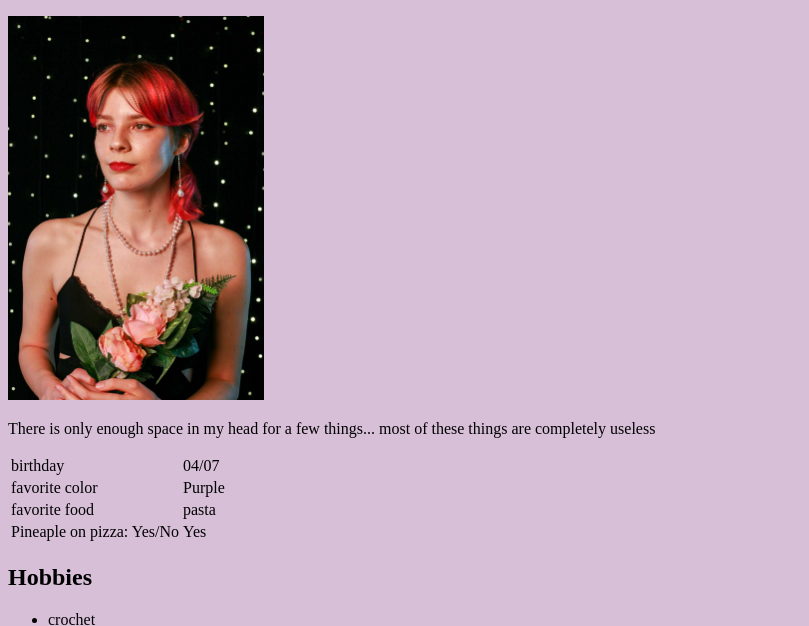
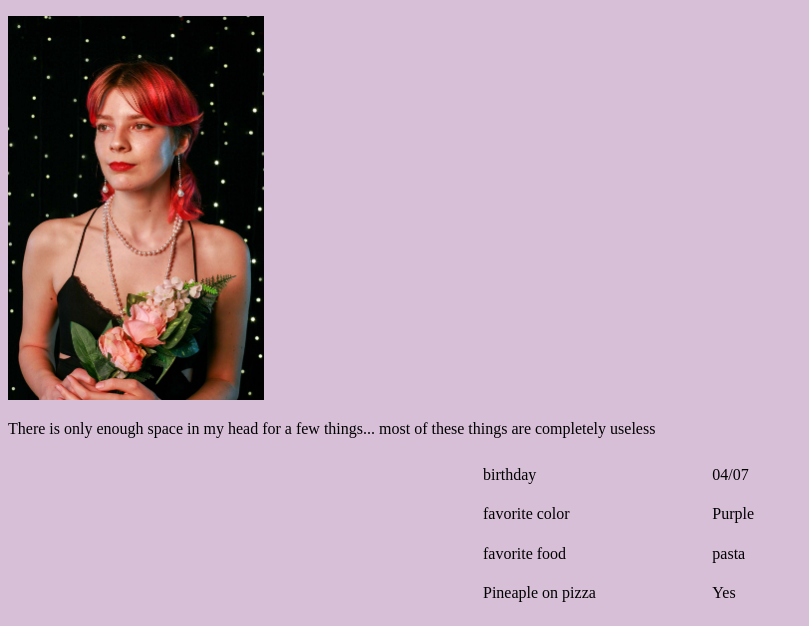
Before and after one commit to vanaspereneefje/AboutMe, a plain HTML site: page index.html in a window 1280 px wide. Shown: the part 100-726 px from the top of the page, without its empty margins (0-809 px from the left). Drawn offline with Linux system fonts and the light colour scheme.

```diff
--- a/index.html
+++ b/index.html
@@ -6,6 +6,11 @@
     h1   {color: purple;}
     h2   {color: black}
     p    {color: black;}
+    table {
+        margin: 0 auto;
+        height: 20vh;
+        width: 40vh;
+    }
     </style>
     </head>
 <body>
@@ -34,7 +39,7 @@
       <td>pasta</td>
     </tr>
     <tr>
-      <td>Pineaple on pizza: Yes/No</td>
+      <td>Pineaple on pizza</td>
       <td>Yes</td>
     </tr>
   </table>
```
